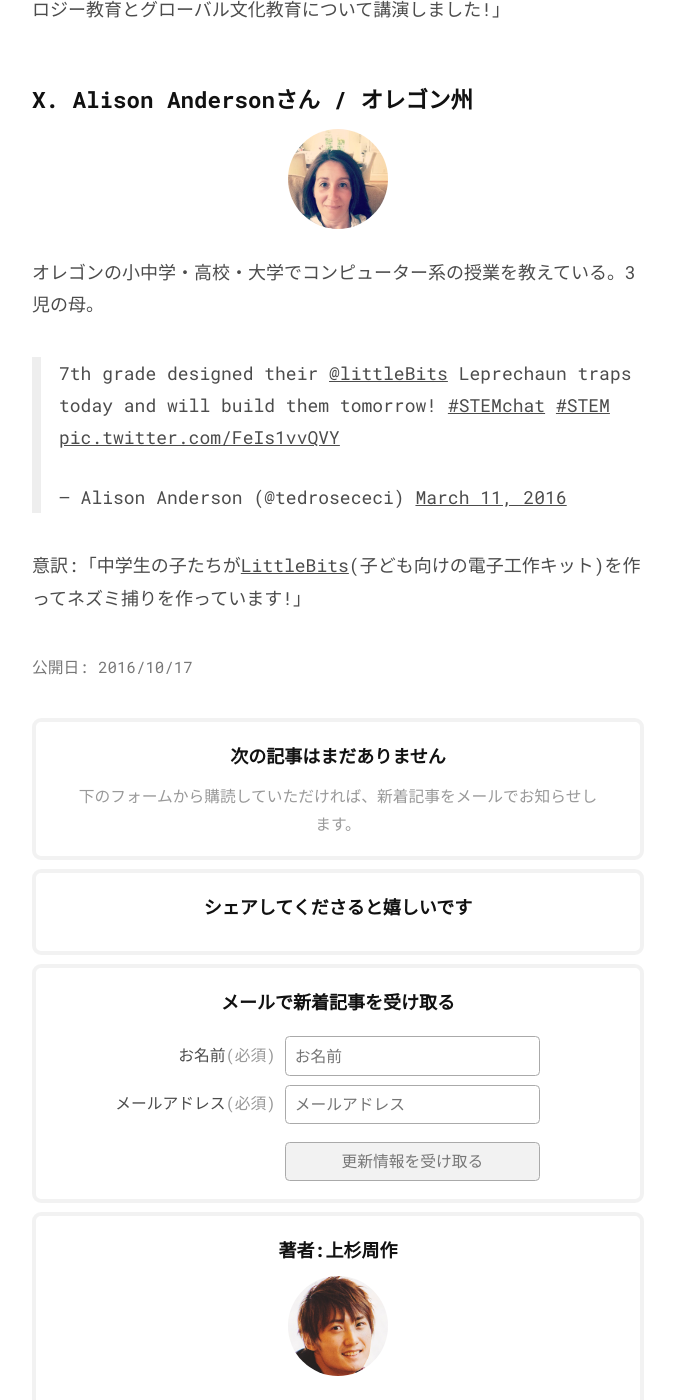
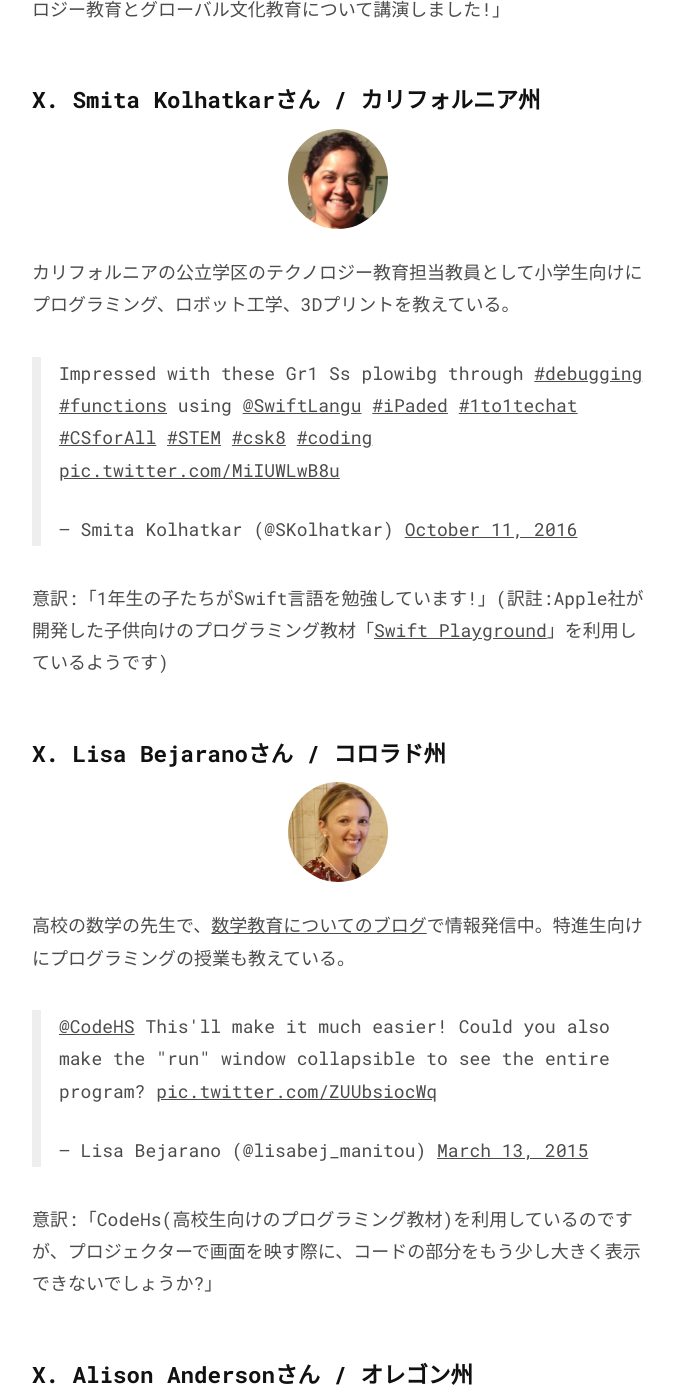
Before and after one commit to chibicode/senseicode, a Jekyll site: the page built from _posts/2016-10-15-100-programming-teachers.md, in a window 1280 px wide and 1400 px high, scrolled down 14952 px. Shown: the whole window, without its empty margins (302-977 px from the left). Built offline with Jekyll 4.4.1, drawn with Linux system fonts in a browser that asks for light colours; comment, search, counter and statistics services are not loaded.

Commit message:
Lisa and Smita

```diff
--- a/_posts/2016-10-15-100-programming-teachers.md
+++ b/_posts/2016-10-15-100-programming-teachers.md
@@ -253,11 +253,38 @@ Andrea先生と同じく、ミネソタ州の元国語(英語)の先生で、現
 
 意訳:「アブダビ(アラブ首長国連邦)での教育カンファレンスにて、テクノロジー教育とグローバル文化教育について講演しました!」
 
+## X. Smita Kolhatkarさん / カリフォルニア州
+
+<p style="text-align: center;">
+  <img src="/images/7/teachers/smita.jpg" width="100" style="border-radius: 100%; margin-top: 0; margin-bottom: 0;" />
+</p>
+
+カリフォルニアの公立学区のテクノロジー教育担当教員として小学生向けにプログラミング、ロボット工学、3Dプリントを教えている。
+
+<blockquote class="twitter-tweet" data-lang="en"><p lang="en" dir="ltr">Impressed with these Gr1 Ss plowibg through <a href="https://twitter.com/hashtag/debugging?src=hash">#debugging</a> <a href="https://twitter.com/hashtag/functions?src=hash">#functions</a> using <a href="https://twitter.com/SwiftLangu">@SwiftLangu</a> <a href="https://twitter.com/hashtag/iPaded?src=hash">#iPaded</a> <a href="https://twitter.com/hashtag/1to1techat?src=hash">#1to1techat</a> <a href="https://twitter.com/hashtag/CSforAll?src=hash">#CSforAll</a> <a href="https://twitter.com/hashtag/STEM?src=hash">#STEM</a> <a href="https://twitter.com/hashtag/csk8?src=hash">#csk8</a> <a href="https://twitter.com/hashtag/coding?src=hash">#coding</a> <a href="https://t.co/MiIUWLwB8u">pic.twitter.com/MiIUWLwB8u</a></p>&mdash; Smita Kolhatkar (@SKolhatkar) <a href="https://twitter.com/SKolhatkar/status/785902285784166400">October 11, 2016</a></blockquote>
+<script async src="//platform.twitter.com/widgets.js" charset="utf-8"></script>
+
+意訳:「1年生の子たちがSwift言語を勉強しています!」(訳註:Apple社が開発した子供向けのプログラミング教材「[Swift Playground](http://www.apple.com/swift/playgrounds/)」を利用しているようです)
+
+## X. Lisa Bejaranoさん / コロラド州
+
+<p style="text-align: center;">
+  <img src="/images/7/teachers/lisa.jpg" width="100" style="border-radius: 100%; margin-top: 0; margin-bottom: 0;" />
+</p>
+
+高校の数学の先生で、[数学教育についてのブログ](https://crazymathteacherlady.wordpress.com/)で情報発信中。特進生向けにプログラミングの授業も教えている。
+
+<blockquote class="twitter-tweet" data-conversation="none" data-lang="en"><p lang="en" dir="ltr"><a href="https://twitter.com/CodeHS">@CodeHS</a> This&#39;ll make it  much easier! Could you also make the &quot;run&quot; window collapsible to see the entire program? <a href="http://t.co/ZUUbsiocWq">pic.twitter.com/ZUUbsiocWq</a></p>&mdash; Lisa Bejarano (@lisabej_manitou) <a href="https://twitter.com/lisabej_manitou/status/576345394579292160">March 13, 2015</a></blockquote>
+<script async src="//platform.twitter.com/widgets.js" charset="utf-8"></script>
+
+意訳:「CodeHs(高校生向けのプログラミング教材)を利用しているのですが、プロジェクターで画面を映す際に、コードの部分をもう少し大きく表示できないでしょうか?」
+
 ## X. Alison Andersonさん / オレゴン州
 
 <p style="text-align: center;">
   <img src="/images/7/teachers/alison.jpg" width="100" style="border-radius: 100%; margin-top: 0; margin-bottom: 0;" />
 </p>
+
 
 オレゴンの小中学・高校・大学でコンピューター系の授業を教えている。3児の母。
 
```
Also changed, not shown: images/7/teachers/lisa.jpg (added), images/7/teachers/smita.jpg (added).
